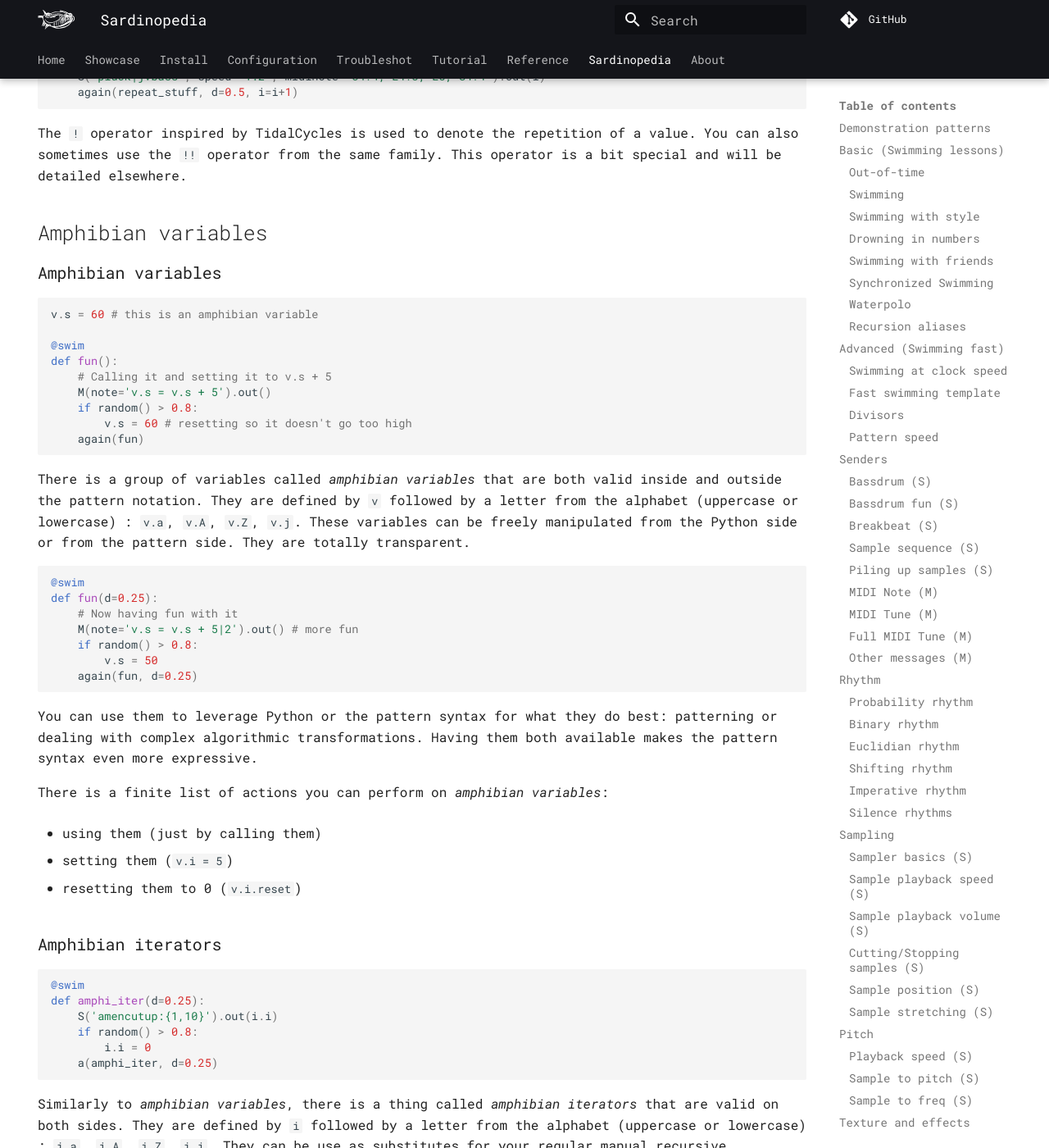
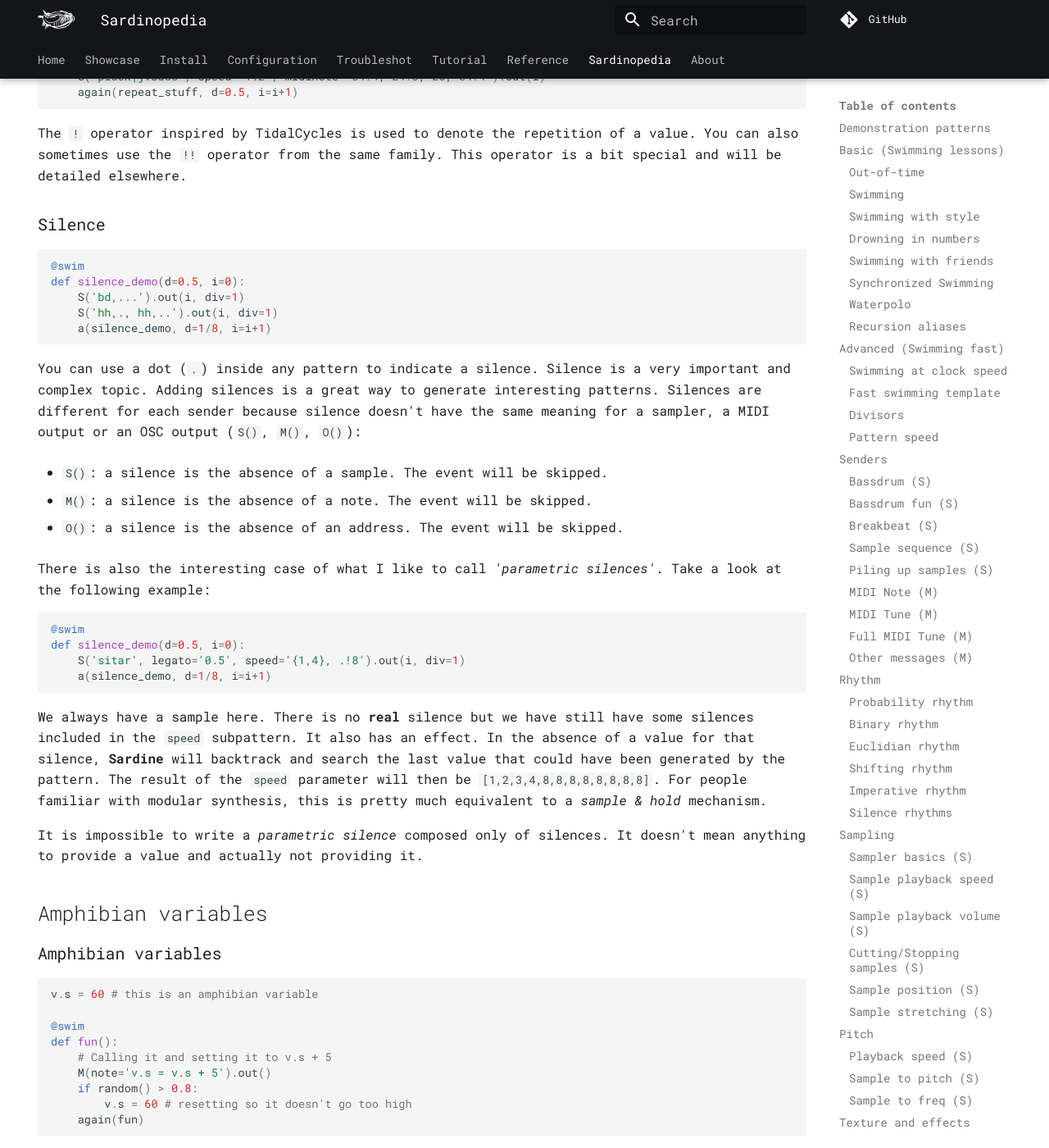
Before and after one commit to EmmaleeBonderud0325/sardine, an MkDocs documentation site: the page built from docs/sardinopedia.md, in a window 1280 px wide and 1400 px high, scrolled down 19450 px. Shown: the whole window at 82% size. Built offline with MkDocs 1.6.1 and Material for MkDocs 9.7.7, drawn with Linux system fonts in a browser that asks for light colours; comment, search, counter and statistics services are not loaded.

Commit message:
documenting the concept of silence

````diff
--- a/docs/sardinopedia.md
+++ b/docs/sardinopedia.md
@@ -779,6 +779,38 @@
 ```
 The `!` operator inspired by TidalCycles is used to denote the repetition of a value. You can also sometimes use the `!!` operator from the same family. This operator is a bit special and will be detailed elsewhere.
 
+### Silence
+
+```python
+@swim
+def silence_demo(d=0.5, i=0):
+    S('bd,...').out(i, div=1)
+    S('hh,., hh,..').out(i, div=1)
+    a(silence_demo, d=1/8, i=i+1)
+```
+
+You can use a dot (`.`) inside any pattern to indicate a silence. Silence is a very important and complex topic. Adding silences is a great way to generate interesting patterns. Silences are different for each sender because silence doesn't have the same meaning for a sampler, a MIDI output or an OSC output (`S()`, `M()`, `O()`):
+
+- `S()`: a silence is the absence of a sample. The event will be skipped.
+
+- `M()`: a silence is the absence of a note. The event will be skipped.
+
+- `O()`: a silence is the absence of an address. The event will be skipped.
+
+There is also the interesting case of what I like to call *'parametric silences'*. Take a look at the following example:
+
+
+```python
+@swim
+def silence_demo(d=0.5, i=0):
+    S('sitar', legato='0.5', speed='{1,4}, .!8').out(i, div=1)
+    a(silence_demo, d=1/8, i=i+1)
+```
+
+We always have a sample here. There is no **real** silence but we have still have some silences included in the `speed` subpattern. It also has an effect. In the absence of a value for that silence, **Sardine** will backtrack and search the last value that could have been generated by the pattern. The result of the `speed` parameter will then be `[1,2,3,4,8,8,8,8,8,8,8,8]`. For people familiar with modular synthesis, this is pretty much equivalent to a *sample & hold* mechanism.
+
+It is impossible to write a *parametric silence* composed only of silences. It doesn't mean anything to provide a value and actually not providing it.
+
 ## Amphibian variables
 
 ### Amphibian variables
````
